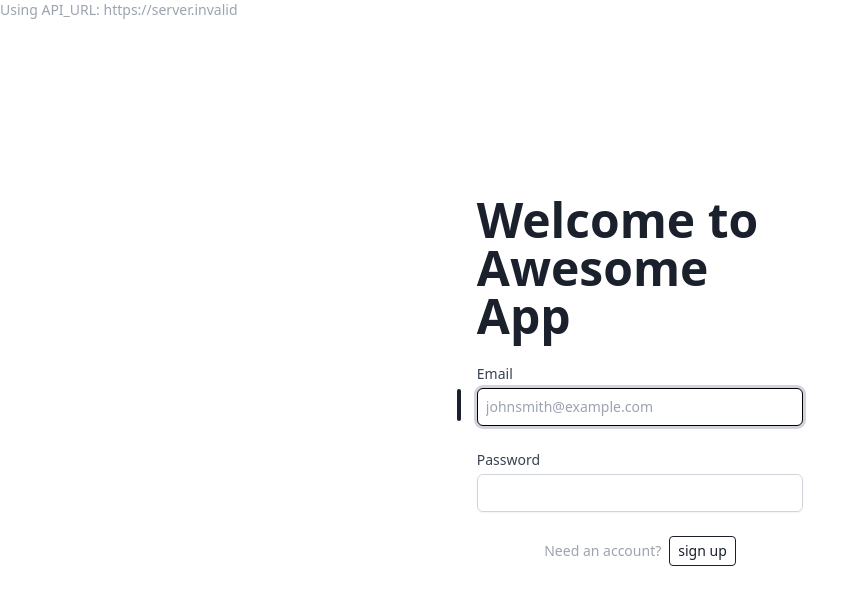
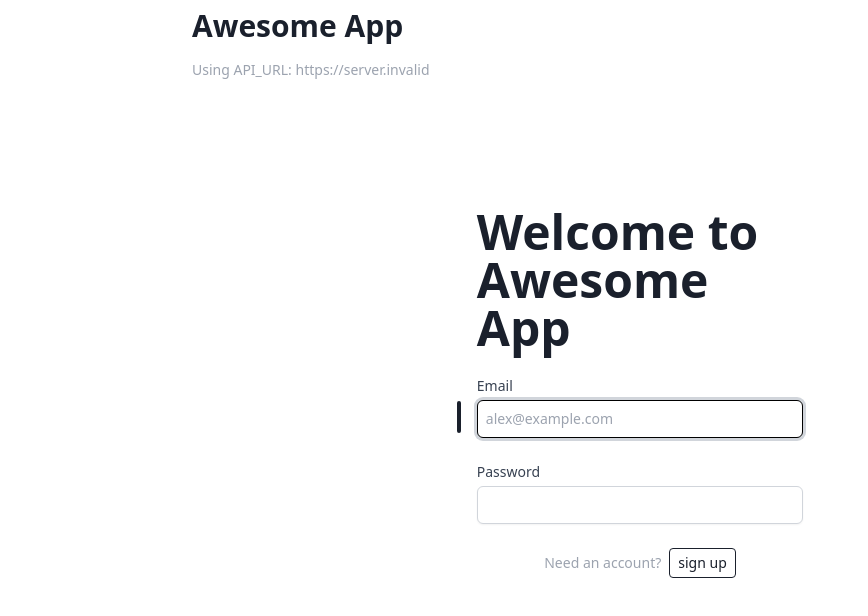
Before and after one commit to YajJackson/yajplate, a React (Vite) app: page /login in a window 1280 px wide. Shown: the top 616 px of the page, without its empty margins (0-868 px from the left). Built offline with nearby package versions, Linux system fonts and the light colour scheme; no server answers; what tailwindcss-multi-column would draw is missing.

Commit message:
add simple example navbar, cleanup sign in/up page + add rhf

```diff
--- a/package.json
+++ b/package.json
@@ -27,6 +27,7 @@
         "react": "^16.13.0",
         "react-dom": "^16.13.0",
         "react-helmet": "^6.1.0",
+        "react-hook-form": "^7.12.2",
         "react-input-mask": "^2.0.4",
         "react-redux": "^7.2.0",
         "react-router-dom": "^5.1.2",
--- a/src/app/app_header/index.tsx
+++ b/src/app/app_header/index.tsx
@@ -1,12 +1,13 @@
 import { API_URL } from '@api'
 import React from 'react'
+import { DesktopNavbar } from './navbar/desktop'
 
 interface props {}
 
 export const AppHeader: React.FunctionComponent<props> = ({}) => {
     return (
-        <div className='text-sm text-gray-400'>
-            <p>Using API_URL: {API_URL}</p>
+        <div>
+            <DesktopNavbar />
         </div>
     )
 }
--- /dev/null
+++ b/src/app/app_header/navbar/desktop.tsx
@@ -0,0 +1,33 @@
+import { API_URL } from '@api'
+import { APP_STRINGS } from '@lib/strings'
+import React from 'react'
+import { Link, useLocation } from 'react-router-dom'
+
+export const DesktopNavbar = () => {
+    const location = useLocation()
+
+    return (
+        <div>
+            <div className='flex justify-between items-center'>
+                <Link className='text-3xl font-bold mb-4' to='/'>
+                    {APP_STRINGS.appName}
+                </Link>
+
+                {location.pathname != '/login' && (
+                    <Link to='/login'>
+                        <button
+                            className='px-4 py-1 rounded border border-primary bg-primary text-white transition hover:bg-white hover:text-primary'
+                            onClick={() => {}}
+                        >
+                            sign in
+                        </button>
+                    </Link>
+                )}
+            </div>
+
+            <div className='text-sm text-gray-400'>
+                <p>Using API_URL: {API_URL}</p>
+            </div>
+        </div>
+    )
+}
--- a/src/app/index.tsx
+++ b/src/app/index.tsx
@@ -7,8 +7,8 @@ import { AppHeader } from './app_header'
 export const App = () => {
     return (
         <div className='h-screen w-screen fixed top-0 left-0 right-0 bottom-0 font-sans text-primary'>
-            <AppHeader />
-            <section className='mx-auto w-full lg:w-7/10'>
+            <section className='mx-auto w-full lg:w-7/10 px-4 lg:px-0 py-2 lg:py-2'>
+                <AppHeader />
                 <Switch>
                     {routes.map(({ path, component }) => (
                         <Route exact key={path} path={path} component={component} />
--- a/src/pages/login/index.tsx
+++ b/src/pages/login/index.tsx
@@ -12,8 +12,8 @@ export const LoginPage = () => {
     const [selectedForm, setSelectedForm] = useState(FORM.SIGN_IN)
 
     return (
-        <div className='h-screen mx-auto w-full md:w-1/2 lg:w-2/5 mt-40 p-4 space-y-6'>
-            <p className=' text-5xl font-bold mb-4'>Welcome to {APP_STRINGS.appName}</p>
+        <div className='h-screen mx-auto w-full md:w-1/2 lg:w-2/5 mt-28 p-4 space-y-6'>
+            <p className='text-5xl font-bold mb-4'>Welcome to {APP_STRINGS.appName}</p>
             {selectedForm == FORM.SIGN_IN ? <SignInForm /> : <SignUpForm />}
             {selectedForm == FORM.SIGN_IN ? (
                 <div className='flex text-sm text-gray-400 items-center justify-center gap-2'>
--- a/src/pages/login/sign_in_form.tsx
+++ b/src/pages/login/sign_in_form.tsx
@@ -1,69 +1,65 @@
 import { useApi } from '@api'
-import { User, USER_LOGIN_RESPONSE } from '@api/auth'
+import { USER_LOGIN_RESPONSE } from '@api/auth'
 import { userSignIn } from '@store/system/actions'
 import { AnimateSharedLayout, motion } from 'framer-motion'
-import React, { useMemo, useState } from 'react'
+import React, { useState } from 'react'
+import { SubmitHandler, useForm } from 'react-hook-form'
 import { useDispatch } from 'react-redux'
 
-export type ArtistAccountData = {
-    user: User
-    jwt: string
+enum INPUT_OPTION {
+    NONE,
+    EMAIL,
+    PASSWORD,
 }
 
-const INPUT_SELECTED = {
-    NONE: 'none',
-    EMAIL: 'email',
-    PASSWORD: 'password',
+type Inputs = {
+    email: string
+    password: string
 }
 
 export const SignInForm = () => {
     const api = useApi()
     const dispatch = useDispatch()
     const [loading, setLoading] = useState(false)
-    const [errorMessage, setErrorMessage] = useState('')
-    const [email, setEmail] = useState('')
-    const [password, setPassword] = useState('')
-    const data = useMemo(() => {
-        if (errorMessage) setErrorMessage('')
-        return { email, password }
-    }, [email, password])
-    const disableButton = useMemo(() => !(data.email && data.password), [data])
-    const [selectedInput, setSelectedInput] = useState(INPUT_SELECTED.NONE)
+    const [selectedInput, setSelectedInput] = useState(INPUT_OPTION.NONE)
+    const {
+        register,
+        handleSubmit,
+        formState: { isValid },
+    } = useForm<Inputs>({ mode: 'onChange' })
 
-    const loginUser = async () => {
+    const loginUser: SubmitHandler<Inputs> = async (data) => {
         setLoading(true)
         const credentials = { ...data, identifier: data.email }
         const response = await api.auth.login(credentials)
         setLoading(false)
         if (response.type !== USER_LOGIN_RESPONSE) {
-            return setErrorMessage(response.data[0].messages[0].message)
+            return console.log('Handle login error.')
         }
         dispatch(userSignIn(response.user, response.jwt))
     }
 
     return (
-        <div className='flex flex-col space-y-6 w-full'>
+        <form onSubmit={handleSubmit(loginUser)} className='flex flex-col space-y-6 w-full'>
             <AnimateSharedLayout>
                 {/* Email */}
                 <div>
                     <label htmlFor='about' className='block text-sm font-medium text-gray-700'>
-                        {selectedInput == INPUT_SELECTED.EMAIL && (
+                        {selectedInput == INPUT_OPTION.EMAIL && (
                             <motion.div
                                 layoutId='fun'
                                 className='bg-primary h-8 w-1 fixed rounded-full'
                                 initial={{ x: -20, y: 25 }}
                             />
                         )}
-                        <div>
-                            Email <span className='error-message'>{errorMessage}</span>
-                        </div>
+                        <div>Email</div>
                         <input
+                            {...register('email', { required: true, pattern: /^\S+@\S+$/i })}
                             autoFocus
                             className='mt-1 shadow-sm transition focus:ring focus:ring-gray-300 focus:border-black focus:outline-none block w-full sm:text-sm border border-gray-300 rounded-md p-2'
                             type='email'
-                            placeholder='johnsmith@example.com'
-                            onChange={({ target }) => setEmail(target.value)}
-                            onFocus={() => setSelectedInput(INPUT_SELECTED.EMAIL)}
+                            placeholder='alex@example.com'
+                            onFocus={() => setSelectedInput(INPUT_OPTION.EMAIL)}
                         />
                     </label>
                 </div>
@@ -71,7 +67,7 @@ export const SignInForm = () => {
                 {/* Password */}
                 <div>
                     <label htmlFor='about' className='block text-sm font-medium text-gray-700'>
-                        {selectedInput == INPUT_SELECTED.PASSWORD && (
+                        {selectedInput == INPUT_OPTION.PASSWORD && (
                             <motion.div
                                 layoutId='fun'
                                 className='bg-primary h-8 w-1 fixed rounded-full'
@@ -80,30 +76,26 @@ export const SignInForm = () => {
                         )}
                         <div>Password</div>
                         <input
+                            {...register('password', { required: true, minLength: 6 })}
                             className='mt-1 shadow-sm transition focus:ring focus:ring-gray-300 focus:border-black focus:outline-none block w-full sm:text-sm border border-gray-300 rounded-md p-2'
                             type='password'
-                            placeholder=''
-                            onChange={({ target }) => setPassword(target.value)}
-                            onFocus={() => setSelectedInput(INPUT_SELECTED.PASSWORD)}
+                            onFocus={() => setSelectedInput(INPUT_OPTION.PASSWORD)}
                         />
                     </label>
                 </div>
 
-                {!disableButton && (
-                    <div className='flex flex-col items-center'>
+                {isValid && (
                     <motion.button
-                            onClick={() => !disableButton && loginUser()}
-                            key='continue-button'
-                            className=' text-white bg-primary hover:text-white md:opacity-95 md:hover:opacity-100 px-4 py-2 rounded-lg focus:outline-none float-left shadow-app w-full'
+                        type='submit'
+                        className='text-white bg-primary hover:text-white md:opacity-95 md:hover:opacity-100 px-4 py-2 rounded-lg focus:outline-none float-left shadow-app w-full'
                         initial={{ opacity: 0, x: 50 }}
                         animate={{ opacity: 1, x: 0 }}
                         exit={{ opacity: 0, x: -50 }}
                     >
                         {loading ? <div>...</div> : <div>Continue</div>}
                     </motion.button>
-                    </div>
                 )}
             </AnimateSharedLayout>
-        </div>
+        </form>
     )
 }
--- a/src/pages/login/sign_up_form.tsx
+++ b/src/pages/login/sign_up_form.tsx
@@ -1,74 +1,68 @@
 import { useApi } from '@api'
-import { User, USER_LOGIN_RESPONSE } from '@api/auth'
+import { USER_LOGIN_RESPONSE } from '@api/auth'
 import { userSignIn } from '@store/system/actions'
 import { AnimateSharedLayout, motion } from 'framer-motion'
-import React, { useMemo, useState } from 'react'
+import React, { useState } from 'react'
+import { SubmitHandler, useForm } from 'react-hook-form'
 import { useDispatch } from 'react-redux'
 
-export type ArtistAccountData = {
-    user: User
-    jwt: string
+enum INPUT_OPTION {
+    NONE,
+    EMAIL,
+    PASSWORD,
+    PASSWORD_CONFIRM,
 }
 
-const INPUT_SELECTED = {
-    NONE: 'none',
-    EMAIL: 'email',
-    PASSWORD: 'password',
-    PASSWORD_CONFIRM: 'password_confirm',
+type Inputs = {
+    email: string
+    password: string
+    passwordConfirm: string
 }
 
 export const SignUpForm = () => {
     const api = useApi()
     const dispatch = useDispatch()
     const [loading, setLoading] = useState(false)
-    const [errorMessage, setErrorMessage] = useState('')
-    const [email, setEmail] = useState('')
-    const [password, setPassword] = useState('')
-    const [confirmPassword, setConfirmPassword] = useState('')
-    const data = useMemo(() => {
-        if (errorMessage) setErrorMessage('')
-        return { email, password }
-    }, [email, password])
-    const disableButton = useMemo(
-        () => !(data.email && data.password) || data.password !== confirmPassword,
-        [data, confirmPassword]
-    )
-    const [selectedInput, setSelectedInput] = useState(INPUT_SELECTED.NONE)
+    const [selectedInput, setSelectedInput] = useState(INPUT_OPTION.NONE)
+    const {
+        register,
+        handleSubmit,
+        watch,
+        formState: { isValid },
+    } = useForm<Inputs>({ mode: 'onChange' })
 
-    const registerUser = async () => {
+    const registerUser: SubmitHandler<Inputs> = async (data) => {
         setLoading(true)
         const credentials = { ...data, username: data.email, display_name: data.email }
         const response = await api.auth.register(credentials)
         setLoading(false)
         if (response.type !== USER_LOGIN_RESPONSE) {
-            return setErrorMessage(response.data[0].messages[0].message)
+            return console.log('Handle login error.')
         }
         dispatch(userSignIn(response.user, response.jwt))
     }
 
     return (
-        <div className='flex flex-col space-y-6 w-full'>
+        <form onSubmit={handleSubmit(registerUser)} className='flex flex-col space-y-6 w-full'>
             <AnimateSharedLayout>
                 {/* Email */}
                 <div>
                     <label htmlFor='about' className='block text-sm font-medium text-gray-700'>
-                        {selectedInput == INPUT_SELECTED.EMAIL && (
+                        {selectedInput == INPUT_OPTION.EMAIL && (
                             <motion.div
                                 layoutId='fun'
                                 className='bg-primary h-8 w-1 fixed rounded-full'
                                 initial={{ x: -20, y: 25 }}
                             />
                         )}
-                        <div>
-                            Email <span className='error-message'>{errorMessage}</span>
-                        </div>
+                        <div>Email</div>
                         <input
+                            {...register('email', { required: true, pattern: /^\S+@\S+$/i })}
                             autoFocus
                             className='mt-1 shadow-sm transition focus:ring focus:ring-gray-300 focus:border-black focus:outline-none block w-full sm:text-sm border border-gray-300 rounded-md p-2'
                             type='email'
-                            placeholder='johnsmith@example.com'
-                            onChange={({ target }) => setEmail(target.value)}
-                            onFocus={() => setSelectedInput(INPUT_SELECTED.EMAIL)}
+                            placeholder='alex@example.com'
+                            onFocus={() => setSelectedInput(INPUT_OPTION.EMAIL)}
                         />
                     </label>
                 </div>
@@ -76,7 +70,7 @@ export const SignUpForm = () => {
                 {/* Password */}
                 <div>
                     <label htmlFor='about' className='block text-sm font-medium text-gray-700'>
-                        {selectedInput == INPUT_SELECTED.PASSWORD && (
+                        {selectedInput == INPUT_OPTION.PASSWORD && (
                             <motion.div
                                 layoutId='fun'
                                 className='bg-primary h-8 w-1 fixed rounded-full'
@@ -85,11 +79,10 @@ export const SignUpForm = () => {
                         )}
                         <div>Password</div>
                         <input
+                            {...register('password', { required: true, minLength: 6 })}
                             className='mt-1 shadow-sm transition focus:ring focus:ring-gray-300 focus:border-black focus:outline-none block w-full sm:text-sm border border-gray-300 rounded-md p-2'
                             type='password'
-                            placeholder=''
-                            onChange={({ target }) => setPassword(target.value)}
-                            onFocus={() => setSelectedInput(INPUT_SELECTED.PASSWORD)}
+                            onFocus={() => setSelectedInput(INPUT_OPTION.PASSWORD)}
                         />
                     </label>
                 </div>
@@ -97,7 +90,7 @@ export const SignUpForm = () => {
                 {/* Confirm Password */}
                 <div>
                     <label htmlFor='about' className='block text-sm font-medium text-gray-700'>
-                        {selectedInput == INPUT_SELECTED.PASSWORD_CONFIRM && (
+                        {selectedInput == INPUT_OPTION.PASSWORD_CONFIRM && (
                             <motion.div
                                 layoutId='fun'
                                 className='bg-primary h-8 w-1 fixed rounded-full'
@@ -106,29 +99,29 @@ export const SignUpForm = () => {
                         )}
                         <div>Confirm Password</div>
                         <input
+                            {...register('password', {
+                                required: true,
+                                validate: (value) => value === watch('password'),
+                            })}
                             className='mt-1 shadow-sm transition focus:ring focus:ring-gray-300 focus:border-black focus:outline-none block w-full sm:text-sm border border-gray-300 rounded-md p-2'
                             type='password'
-                            placeholder=''
-                            onChange={({ target }) => setConfirmPassword(target.value)}
-                            onFocus={() => setSelectedInput(INPUT_SELECTED.PASSWORD_CONFIRM)}
+                            onFocus={() => setSelectedInput(INPUT_OPTION.PASSWORD_CONFIRM)}
                         />
                     </label>
                 </div>
-                {!disableButton && (
-                    <div className='flex flex-col items-center'>
+
+                {isValid && (
                     <motion.button
-                            onClick={() => !disableButton && registerUser()}
-                            key='continue-button'
-                            className=' text-white bg-primary hover:text-white md:opacity-95 md:hover:opacity-100 px-4 py-2 rounded-lg focus:outline-none float-left shadow-app w-full'
+                        type='submit'
+                        className='text-white bg-primary md:opacity-95 md:hover:opacity-100 px-4 py-2 rounded-lg focus:outline-none float-left shadow-app w-full'
                         initial={{ opacity: 0, x: 50 }}
                         animate={{ opacity: 1, x: 0 }}
                         exit={{ opacity: 0, x: -50 }}
                     >
                         {loading ? <div>...</div> : <div>Continue</div>}
                     </motion.button>
-                    </div>
                 )}
             </AnimateSharedLayout>
-        </div>
+        </form>
     )
 }
```
Also changed, not shown: src/app/app_header/navbar/mobile.tsx (added), vercel.json (added), 1 other file (tests, documents, lock files or other folders). Lines whose indentation alone changed are shown as unchanged.
